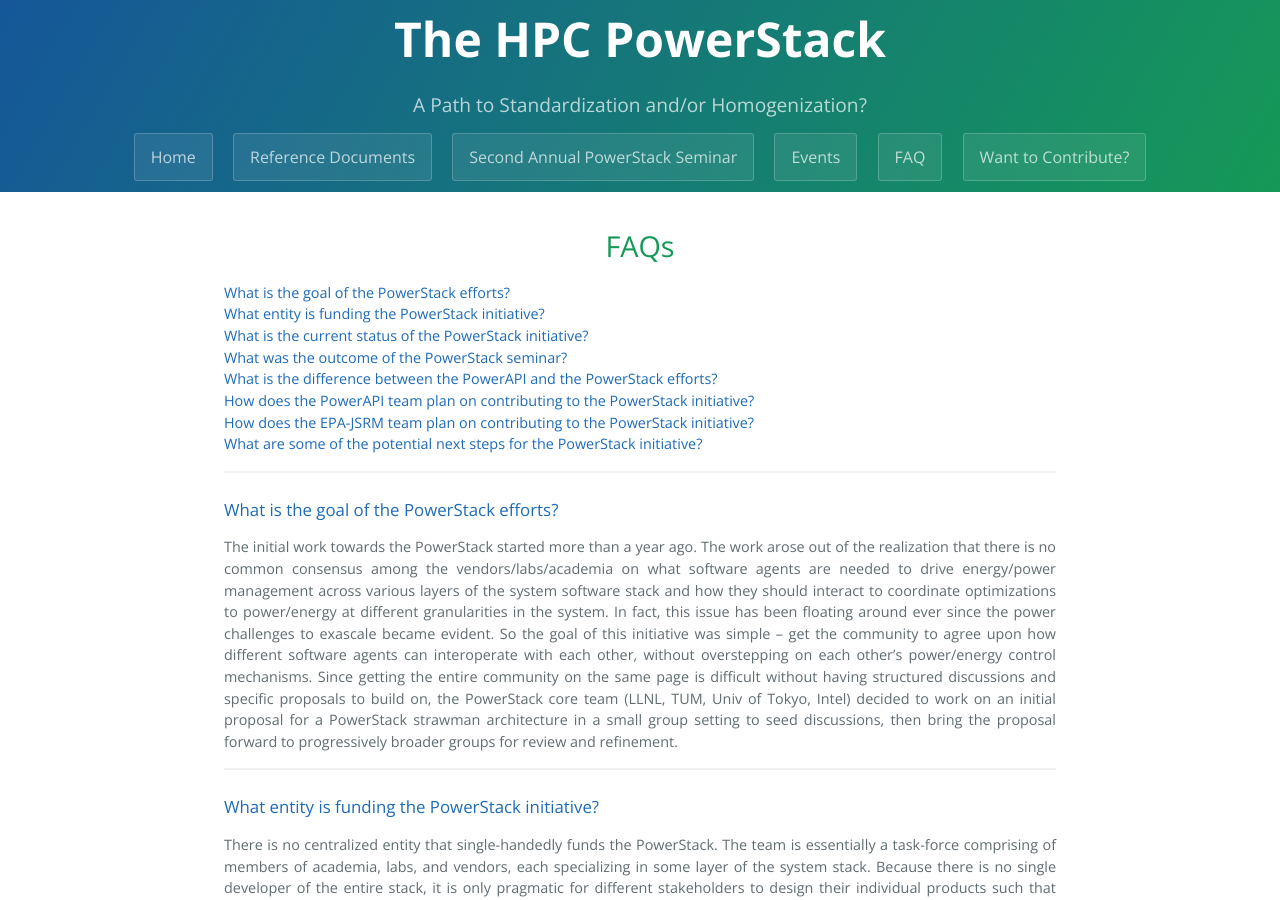
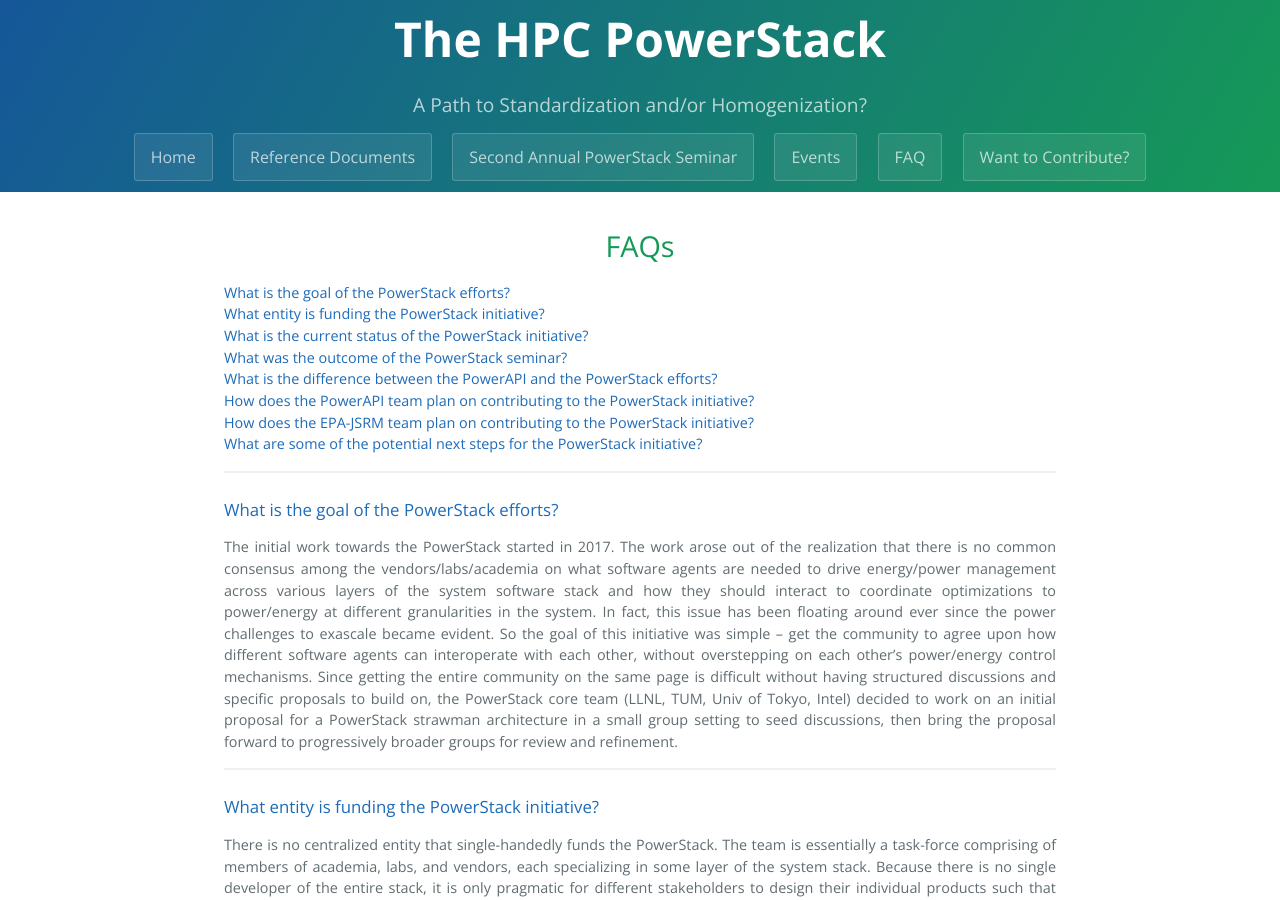
Before and after one commit to HPCPowerStack/hpcpowerstack.github.io, a Jekyll site: the page built from faq.md, in a window 1280 px wide and 900 px high. Built offline with Jekyll 4.4.1, drawn with Linux system fonts in a browser that asks for light colours; the repository's description, which GitHub fills in, is left out.

Commit message:
fixed year

```diff
--- a/faq.md
+++ b/faq.md
@@ -24,7 +24,7 @@ layout: default
 ---
 
 ### [What is the goal of the PowerStack efforts?](#goal)
-The initial work towards the PowerStack started more than a year ago. The work
+The initial work towards the PowerStack started in 2017. The work
 arose out of the realization that there is no common consensus among the
 vendors/labs/academia on what software agents are needed to drive energy/power
 management across various layers of the system software stack and how they
```
